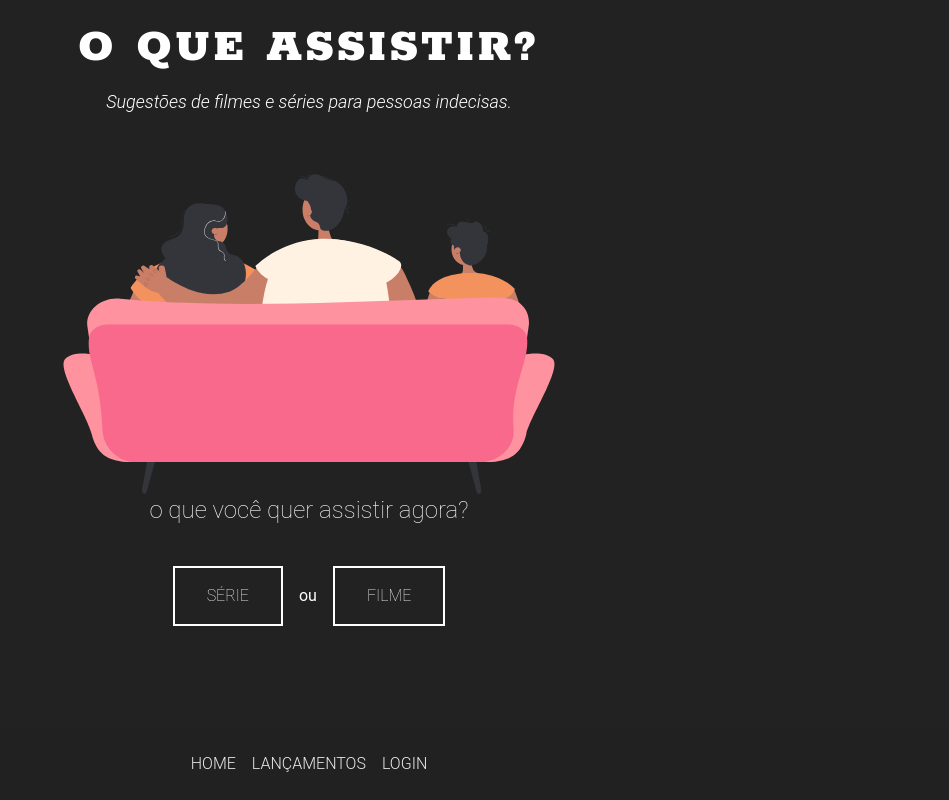
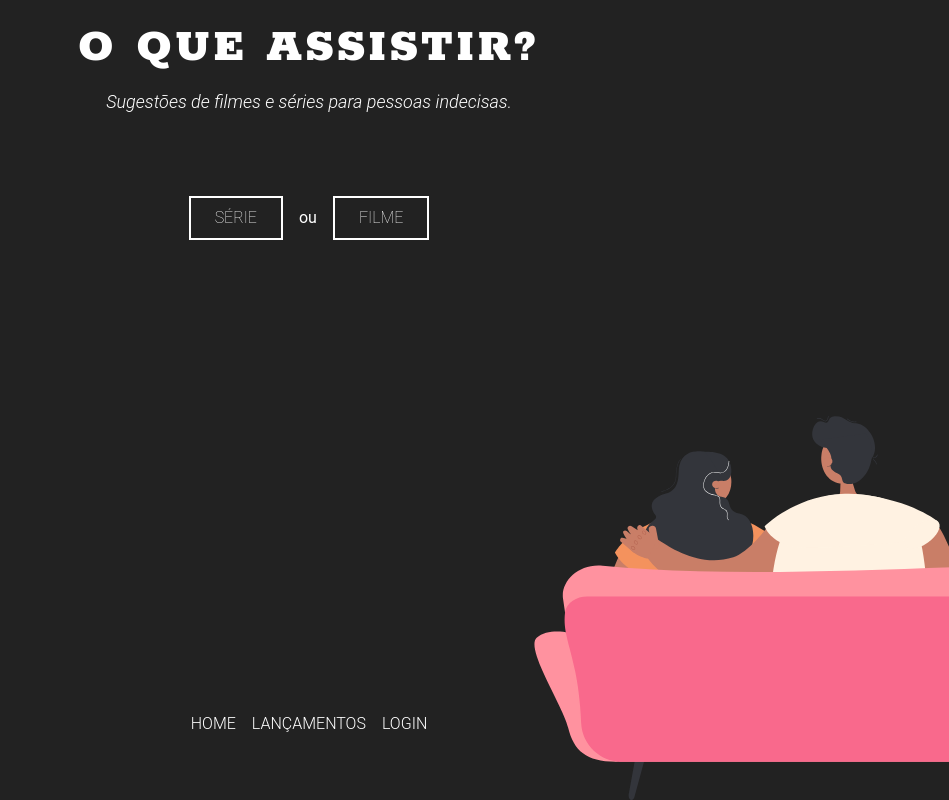
Before and after one commit to luisafalcao/Project-Nextjs, a Next.js app: page / in a window 1280 px wide. Shown: the whole page, without its empty margins (331-1280 px from the left). Built offline with nearby package versions, Linux system fonts and the light colour scheme.

Commit message:
Mudei layout da home

```diff
--- a/app/globals.css
+++ b/app/globals.css
@@ -20,14 +20,6 @@
 
 body {
   color: rgb(var(--foreground-rgb));
-  display: grid;
-  grid-template-rows: 1fr auto 1fr;
-  /* background: linear-gradient(
-      to bottom,
-      transparent,
-      rgb(var(--background-end-rgb))
-    )
-    rgb(var(--background-start-rgb)); */
 }
 
 
@@ -61,7 +53,7 @@ h1 {
 }
 
 .button {
-  @apply border-solid border-2 border-white py-4 px-8 uppercase font-thin transition-all hover:bg-white hover:text-black hover:font-normal hover:scale-105
+  @apply border-solid border-2 border-white py-2 px-6 uppercase font-thin transition-all hover:bg-white hover:text-black hover:font-normal hover:scale-105
 }
 
 .button-wrapper {
@@ -83,11 +75,3 @@ h1 {
 .pergunta {
   @apply text-center lowercase font-thin mb-5
 }
-
-/* .main-home {
-  @apply grid text-center
-}
-
-.main-home {
-  grid-template-rows: auto auto 1fr;
-} */
--- a/app/layout.tsx
+++ b/app/layout.tsx
@@ -7,18 +7,17 @@ export const metadata = {
 }
 
 export default function RootLayout({ children }: any) {
-
   return (
     <html lang="en">
       <body className='font-roboto min-h-screen justify-center justify-items-center py-6 bg-customColor-dark text-white'>
-        <header className='text-center'>
+        <header className='text-center pb-10'>
           <h1 className='font-rokkitt uppercase font-bold'><Link href="/">{metadata.title}</Link></h1>
           <h6 className='italic font-light mt-4'>{metadata.description}</h6>
         </header>
 
         {children}
 
-        <footer className='text-center self-end fixed bottom-0 p-6 bg-customColor-dark opacity-90 w-screen'>
+        <footer className='text-center self-end fixed bottom-0 pb-16 w-screen'>
           <nav className='navlinks'>
             <Link className="navlink" href="/">Home</Link>
             <Link className="navlink" href="/lancamentos">Lançamentos</Link>
--- a/app/lib/ui/login-form.tsx
+++ b/app/lib/ui/login-form.tsx
@@ -2,6 +2,7 @@
 
 import { useFormState, useFormStatus } from 'react-dom';
 import { login } from '@/app/lib/infra/usuarios';
+import Button from '@/app/components/button';
 
 export default function LoginForm() {
     const [errorMessage, formAction] = useFormState(login, undefined);
@@ -47,9 +48,7 @@ export default function LoginForm() {
                     </div>
                 </div>
                 <div className="container py-5 px-5 mx-0 min-w-full flex flex-col items-center">
-                    <button className="m-2 bg-blue-500 hover:bg-blue-700 text-white font-bold py-2 px-4 rounded">
-                        Entrar
-                    </button>
+                    <Button nome="Entrar"/>
                 </div>
                 <div className="flex h-5 items-end space-x-1">
                     {errorMessage && (
--- a/app/page.js
+++ b/app/page.js
@@ -38,24 +38,21 @@ export default function Home() {
 		<main className={`main-home ${hideImage && 'mt-10'}`}>
 
 			{
-			!hideImage &&
-			<Image
-				className={`${tipo && 'scale-75'} h-full max-h-80 transition linear`}
-				src={mainImage}
-				alt='Ilustração de uma pessoa sentada em um sofá com um balde de pipoca no colo'
-			/>
-			}
-
-			{!tipo &&
-				<h4 className="pergunta">O que você quer assistir agora?</h4>
-			}
-			{
 				!click &&
 				<div className='button-wrapper'>
 					<Button nome="Série" tipo="tv" onClick={() => handleClick("tv")} />
 					ou
 					<Button nome="Filme" tipo="movie" onClick={() => handleClick("movie")} />
 				</div>
+			}
+
+			{
+			!hideImage &&
+			<Image
+				className="h-full fixed bottom-0 max-h-96 transition linear"
+				src={mainImage}
+				alt='Ilustração de uma pessoa sentada em um sofá com um balde de pipoca no colo'
+			/>
 			}
 
 			{renderConteudo()}
--- a/app/protegido/page.tsx
+++ b/app/protegido/page.tsx
@@ -1,4 +1,5 @@
 import { signOut } from "@/auth";
+import Button from "../components/button";
 
 export default function Protegido() {
     return (
@@ -7,7 +8,7 @@ export default function Protegido() {
                 <h1>Área Protegida</h1>
                 <div>
                     <form action={async () => { 'use server'; await signOut(); }} method="post">
-                        <button>Logout</button>
+                        <Button nome="Sair"/>
                     </form>
                 </div>
             </div>
```
